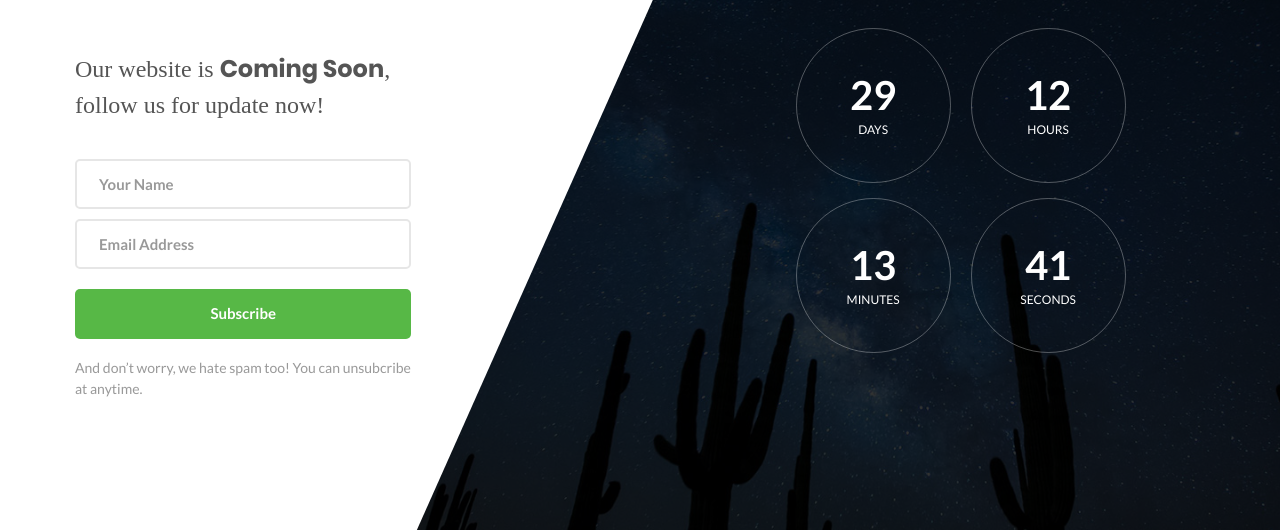
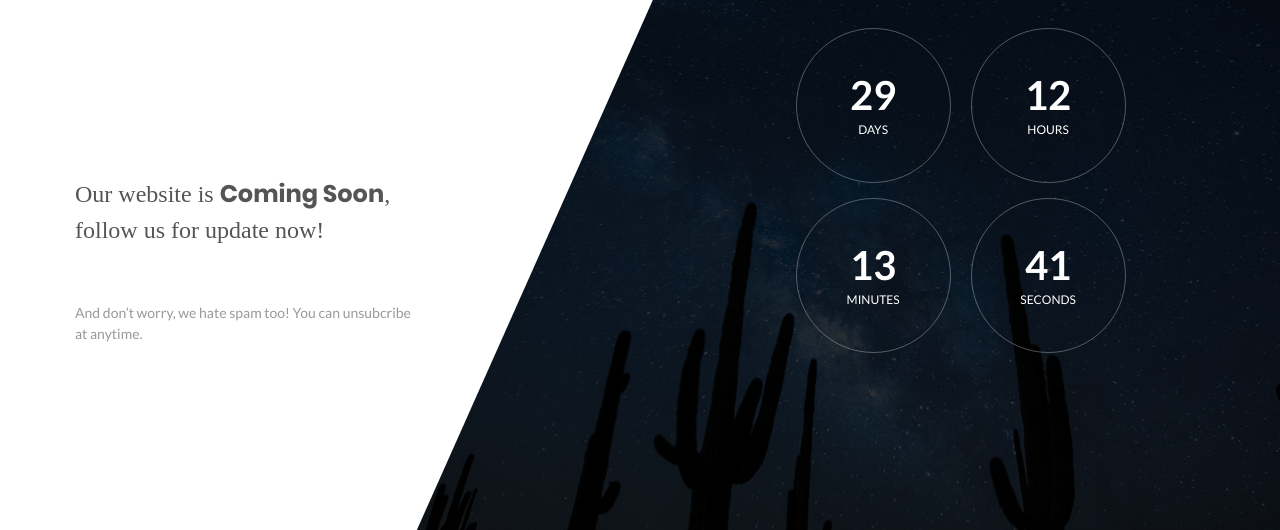
Before and after one commit to biblenotes/biblenotes.github.io, a plain HTML site: page index.html in a window 1280 px wide. Shown: the part 167-697 px from the top of the page. Drawn offline with Linux system fonts and the light colour scheme; a web font is replaced by a local one.

Commit message:
Updated Logo, removed subscribe

```diff
--- a/index.html
+++ b/index.html
@@ -59,7 +59,7 @@
 					Our website is <span class="m1-txt2">Coming Soon</span>, follow us for update now!
 				</p>
 
-				<form class="contact100-form validate-form">
+				<!--<form class="contact100-form validate-form">
 					<div class="wrap-input100 m-b-10 validate-input" data-validate = "Name is required">
 						<input class="s2-txt1 placeholder0 input100" type="text" name="name" placeholder="Your Name">
 						<span class="focus-input100"></span>
@@ -75,7 +75,7 @@
 							Subscribe
 						</button>
 					</div>
-				</form>
+				</form>-->
 
 				<p class="s2-txt3 p-t-18">
 					And don’t worry, we hate spam too! You can unsubcribe at anytime.
```
Also changed, not shown: images/icons/logo.png.
